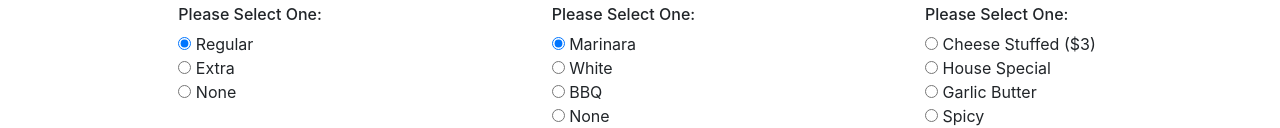
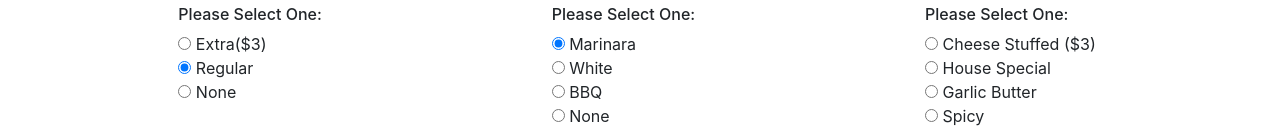
Before and after one commit to openeyedigital/Tech-Academy-Pizza-Menu-Project, a plain HTML site: page index.html in a window 1280 px wide. Shown: the part 568-696 px from the top of the page. Drawn offline with nearby package versions, Linux system fonts and the light colour scheme.

Commit message:
updated meta data, menu ordering, price transparency

```diff
--- a/index.html
+++ b/index.html
@@ -58,8 +58,8 @@
         <div class="form-group col-md-3 offset-md-1 menu">
           <h3>Cheese Selection</h3>
           <h6>Please Select One:</h6>
+          <input class="Cheese" type="radio" name="Cheese" value="Extra cheese"> Extra($3)<br>
           <input class="Cheese" type="radio" name="Cheese" value="Regular cheese" checked> Regular<br>
-          <input class="Cheese" type="radio" name="Cheese" value="Extra cheese"> Extra<br>
           <input class="Cheese" type="radio" name="Cheese" value="No cheese"> None<br>
         </div>
         <div class="form-group col-md-3 offset-md-1 menu">
```
